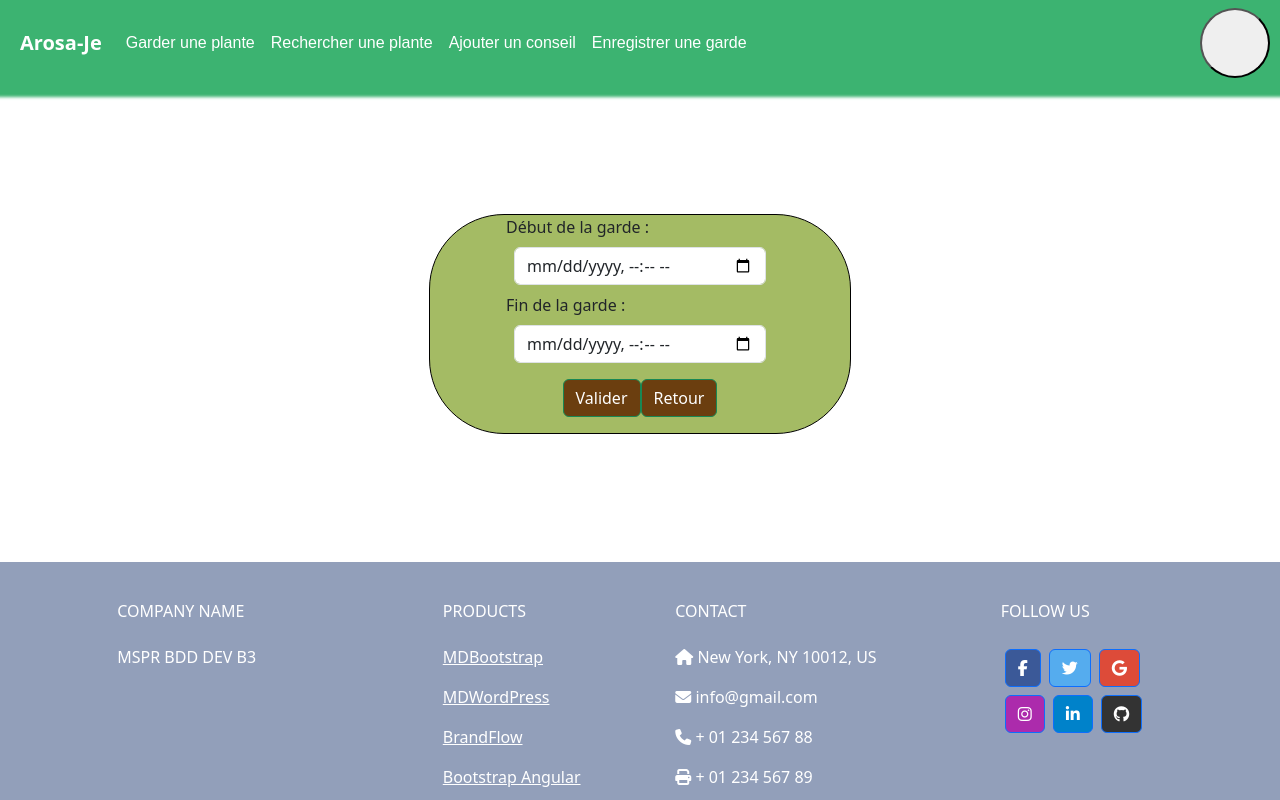
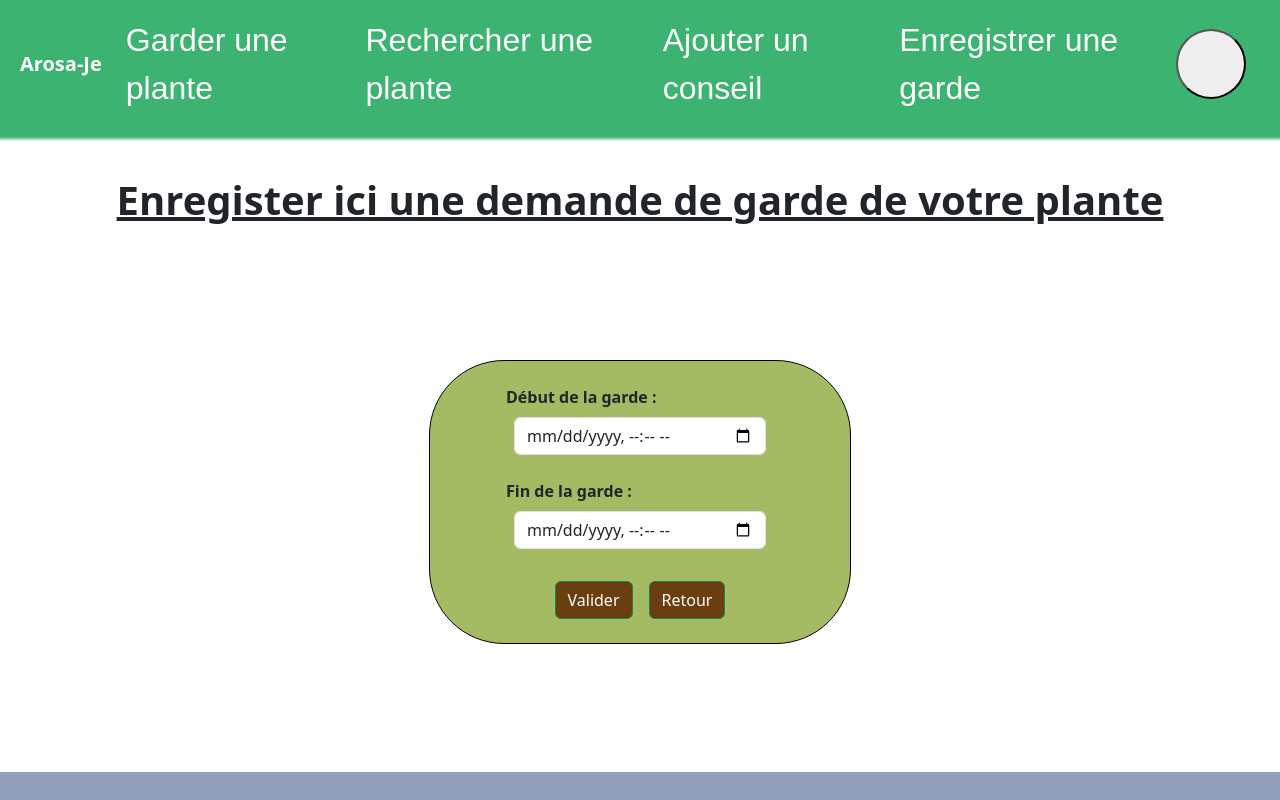
Before and after one commit to JRedxs/MSPR-BDD-B3, a React (Create React App) app in the folder MSPR-BDD-B3-WebApp/front/: page /RegisterGarde in a window 1280 px wide. Shown: the top 800 px of the page. Built offline with nearby package versions, Linux system fonts and the light colour scheme; some icons are missing.

Commit message:
correctifs CSS

```diff
--- a/MSPR-BDD-B3-WebApp/front/package.json
+++ b/MSPR-BDD-B3-WebApp/front/package.json
@@ -12,6 +12,7 @@
     "@testing-library/user-event": "^13.5.0",
     "axios": "^1.3.2",
     "bootstrap": "^5.3.0-alpha1",
+    "bootstrap-icons": "^1.10.3",
     "date-fns": "^2.29.3",
     "format": "^0.2.2",
     "framer-motion": "^9.1.7",
--- a/MSPR-BDD-B3-WebApp/front/public/index.html
+++ b/MSPR-BDD-B3-WebApp/front/public/index.html
@@ -30,6 +30,8 @@
     <link rel="stylesheet" href="https://unpkg.com/leaflet@1.9.3/dist/leaflet.css"
     integrity="sha256-kLaT2GOSpHechhsozzB+flnD+zUyjE2LlfWPgU04xyI="
     crossorigin=""/>
+    <script src="https://cdn.jsdelivr.net/npm/@popperjs/core@2.11.6/dist/umd/popper.min.js" integrity="sha384-oBqDVmMz9ATKxIep9tiCxS/Z9fNfEXiDAYTujMAeBAsjFuCZSmKbSSUnQlmh/jp3" crossorigin="anonymous"></script>
+    <script src="https://cdn.jsdelivr.net/npm/bootstrap@5.3.0-alpha1/dist/js/bootstrap.min.js" integrity="sha384-mQ93GR66B00ZXjt0YO5KlohRA5SY2XofN4zfuZxLkoj1gXtW8ANNCe9d5Y3eG5eD" crossorigin="anonymous"></script>
     <script src="https://cdn.jsdelivr.net/npm/bootstrap@5.3.0-alpha1/dist/js/bootstrap.bundle.min.js" integrity="sha384-w76AqPfDkMBDXo30jS1Sgez6pr3x5MlQ1ZAGC+nuZB+EYdgRZgiwxhTBTkF7CXvN" crossorigin="anonymous"></script>
     <script src="https://kit.fontawesome.com/5b9aa727ab.js" crossorigin="anonymous"></script>
     <title>A'Rosa Je</title>
--- a/MSPR-BDD-B3-WebApp/front/src/components/AdvicePlant.js
+++ b/MSPR-BDD-B3-WebApp/front/src/components/AdvicePlant.js
@@ -60,10 +60,9 @@ const AdvicePlant = () => {
 
       <div className="body">
         <div className="container">
-          <h1 style={{ textAlign: 'center' }}>
+          <h1 className="d-flex justify-content-center mb-4" style={{ textAlign: 'center' }}>
             <b> Conseils </b>
           </h1>
-
           <div className="card card-login mx-auto blue-card shadow-lg bg-white rounded" style={{ borderRadius: "15px", border: "2px solid black", width: '50%', height: '35em', marginTop: 0, marginBottom: 0 }}>
             <div className="card-body mx-auto">
               <div className="d-flex justify-content-center margin-login-card" style={{ height: 1000 }}>
--- a/MSPR-BDD-B3-WebApp/front/src/components/Map.js
+++ b/MSPR-BDD-B3-WebApp/front/src/components/Map.js
@@ -32,7 +32,7 @@ function Map() {
       <div className="global-wrapper">
         <div className="title-wrapper">
           <h1 style={{ textAlign: 'center' }}>
-            Trouvez une plante près de chez vous :
+            <u>Trouvez une plante près de chez vous :</u>
           </h1>
         </div>
         <br />
@@ -58,7 +58,6 @@ function Map() {
                     </Popup>
                   </Marker>
                 ))}
-
               </MapContainer>
             </div>
           </div>
@@ -66,5 +65,4 @@ function Map() {
     </>
   )
 }
-
 export default Map;
--- a/MSPR-BDD-B3-WebApp/front/src/components/RegisterGarde.js
+++ b/MSPR-BDD-B3-WebApp/front/src/components/RegisterGarde.js
@@ -38,11 +38,14 @@ const RegisterGarde = () => {
   return (
 
     <>
+              <div className=" d-flex align-items-center justify-content-center mt-5">
+                <h1><b><u>Enregister ici une demande de garde de votre plante </u></b></h1>
+              </div>
             <div className="d-flex align-items-center justify-content-center mx-auto m-5">
             <div className="card card-register card-color d-flex align-items-center justify-content-center " style={{ width: "33%", borderRadius: "75px", border: "1px solid black" }}>
                 <form>
-                <div>
-                    <label htmlFor="begining">Début de la garde :</label>
+                <div className=" align-items-center justify-content-center m-4">
+                    <label htmlFor="begining"><b>Début de la garde :</b></label>
                     <input
                     className="form-control m-2 w-auto"
                     type="datetime-local"
@@ -52,8 +55,8 @@ const RegisterGarde = () => {
                     value={garde.begining}
                     />
                 </div>
-                <div>
-                    <label htmlFor="finish">Fin de la garde :</label>
+                <div className="align-items-center justify-content-center m-4">
+                    <label htmlFor="finish"><b>Fin de la garde :</b></label>
                     <input
                     className="form-control m-2 w-auto"
                     type="datetime-local"
@@ -64,8 +67,8 @@ const RegisterGarde = () => {
                     />
                 </div>
                 <div className="d-flex align-items-center justify-content-center m-3">
-                    <Link className="btn btn-success " onClick={handleOnClick} to="/">Valider</Link>
-                    <Link className="btn btn-success " type="submit" to="/">Retour</Link>
+                    <Link className="btn btn-success m-2" onClick={handleOnClick} to="/">Valider</Link>
+                    <Link className="btn btn-success m-2" type="submit" to="/">Retour</Link>
                 </div>
                 </form>
             </div>
--- a/MSPR-BDD-B3-WebApp/front/src/components/common/Header.js
+++ b/MSPR-BDD-B3-WebApp/front/src/components/common/Header.js
@@ -1,66 +1,39 @@
 import React from 'react';
 import { useState } from 'react';
 import { Link } from 'react-router-dom';
-import logo from '../../assets/images/logo.png';
 import 'bootstrap/dist/css/bootstrap.min.css';
-import { Container, Dropdown, DropdownButton, Button } from 'react-bootstrap';
 import '../../styles/Header.css'
+
 const Header = () => {
-
     const [isOpen, setIsOpen] = useState(false);
-
     const handleToggle = () => {
         setIsOpen(!isOpen);
     };
     return (
-        <>
-            {/* <nav className="navbar navbar-expand-lg  bg-info  d-flex align-items-center justify-content-center" style={{borderRadius: '15px'}}>
-            <div style={{margin: "0"}}>
-                <Link to="/">
-                    <img src={logo} alt="logo" style={{width: "25%", height: "25%" }}/>
-                </Link>
-
-            </div>
-            <div className="drop-down-menu">
-                <Container className='p-4'>
-                 <DropdownButton size='md' variant="success" id="dropdown-basic-button" title="Menu">
-                 <Dropdown.Item as={Link} to="/login">Login</Dropdown.Item>
-                 <Dropdown.Item as={Link} to="/UserProfil">Profil utilisateur</Dropdown.Item>
-                 <Dropdown.Item as={Link} to="/Register">Se créer un compte</Dropdown.Item>
-                 <Dropdown.Item as={Link} to="/Map">Garder une plante</Dropdown.Item>
-                 <Dropdown.Item as={Link} to="/DevGa">Photo</Dropdown.Item>
-                 <Dropdown.Item as={Link} to="/SearchPlant">Rechercher une plante</Dropdown.Item>
-                 <Dropdown.Item as={Link} to="/Plante">Plantes</Dropdown.Item>
-                 <Dropdown.Item as={Link} to="/AddAdvice">Ajouter un conseil</Dropdown.Item>
-                 <Dropdown.Item as={Link} to="/RegisterGarde">Enregistrer une garde</Dropdown.Item>
-                </DropdownButton>
-                </Container>
-            </div>
-            </nav> */}
+        <div >
             <nav className="navbar navbar-expand-lg navbar-light shadow-lg">
                 <a class="navbar-brand" href="/" style={{ marginLeft: '20px', color: 'white' }}> <b>Arosa-Je </b></a>
                 <button class="navbar-toggler" type="button" data-toggle="collapse" data-target="#navbarNav" aria-controls="navbarNav" aria-expanded="false" aria-label="Toggle navigation">
                     <span class="navbar-toggler-icon"></span>
                 </button>
                 <div class="collapse navbar-collapse" id="navbarNav">
-                    <ul class="navbar-nav">
+                    <ul class="navbar-nav mx-auto"> {/* Ajout de la classe mx-auto */}
                         <li class="nav-item active">
-                            <a class="nav-link" href="/Map" style={{ color: 'white' }}> Garder une plante <span class="sr-only">(current)</span></a>
+                            <a class="nav-link" href="/Map" style={{ color: 'white', fontSize: 'xx-large' }}> Garder une plante <span class="sr-only">(current)</span></a>
                         </li>
                         <li class="nav-item">
-                            <a class="nav-link" href="/SearchPlant" style={{ color: 'white' }}>Rechercher une plante</a>
+                            <a class="nav-link" href="/SearchPlant" style={{ color: 'white', fontSize: 'xx-large' }}>Rechercher une plante</a>
                         </li>
                         <li class="nav-item">
-                            <a class="nav-link" href="/AddAdvice" style={{ color: 'white' }}>Ajouter un conseil</a>
+                            <a class="nav-link" href="/AddAdvice" style={{ color: 'white', fontSize: 'xx-large' }}>Ajouter un conseil</a>
                         </li>
                         <li class="nav-item">
-                            <a class="nav-link" href="/RegisterGarde" style={{ color: 'white' }}>Enregistrer une garde</a>
+                            <a class="nav-link" href="/RegisterGarde" style={{ color: 'white', fontSize: 'xx-large' }}>Enregistrer une garde</a>
                         </li>
                     </ul>
                 </div>
-                <div className="position-relative">
+                <div className="position-relative me-4 ">
                     <button
-                        // className="btn btn-outline-secondary rounded-circle ms-2 shadow-lg"
                         class="circle"
                         type="button"
                         onClick={handleToggle}
@@ -69,7 +42,6 @@ const Header = () => {
                     </button>
                     {isOpen && (
                         <div className="position-absolute end-0 mt-2 me-2 shadow-lg bg-white rounded" style={{ zIndex: 1 }}>
-
                             <div className="py-2 px-3 border-bottom d-flex justify-content-between align-items-center">
                                 <h5 className="m-0">Mon profil</h5>
                             </div>
@@ -107,8 +79,7 @@ const Header = () => {
                     )}
                 </div>
             </nav>
-
-        </>
+        </div>
     )
 }
 export default Header;
--- a/MSPR-BDD-B3-WebApp/front/src/styles/Header.css
+++ b/MSPR-BDD-B3-WebApp/front/src/styles/Header.css
@@ -28,3 +28,8 @@
     box-shadow: 0px 1px 3px 10px  #3CB371 !important;
 
  }
+
+ .navbar-nav .nav-item:hover .nav-link {
+  color: #ffffff ;
+  text-decoration: none;
+}
```
Also changed, not shown: MSPR-BDD-B3-WebApp/front/src/components/Plante.js (+18 -36 lines), MSPR-BDD-B3-WebApp/front/src/components/SearchPlant.js (+4 -9 lines), 2 other files (tests, documents, lock files or other folders).
